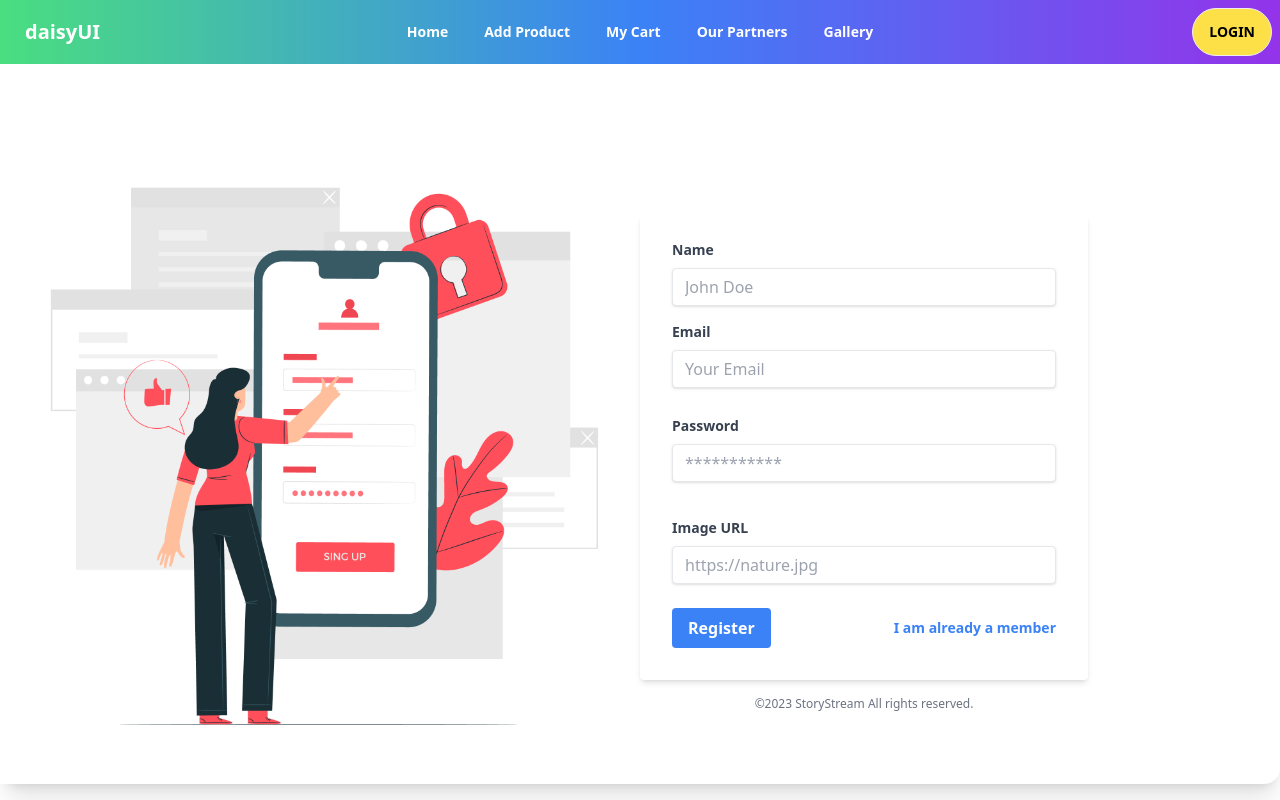
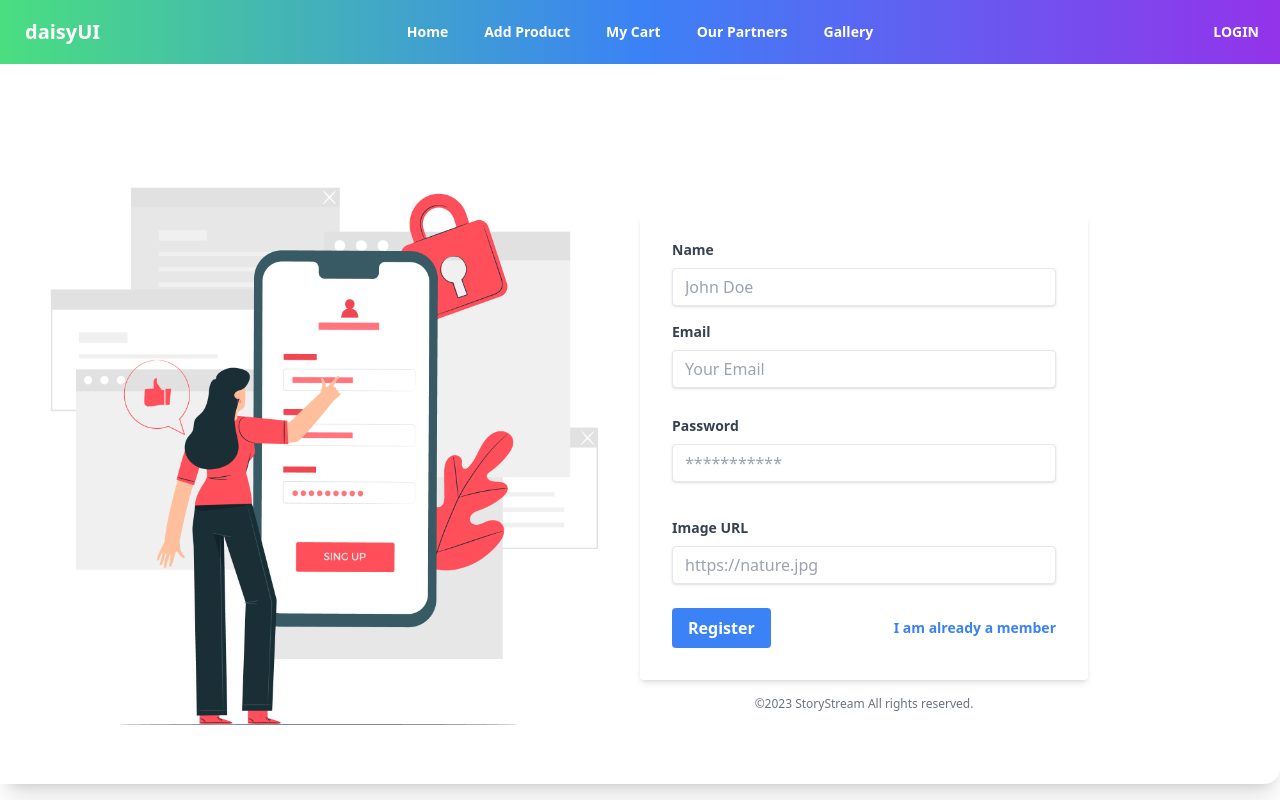
Before and after one commit to singha-saikat/StoryStream-Client, a React (Vite) app: page /signUp in a window 1280 px wide. Built offline with nearby package versions, Linux system fonts and the light colour scheme; no server answers.

Commit message:
Make navbar functional

```diff
--- a/package.json
+++ b/package.json
@@ -19,6 +19,7 @@
     "match-sorter": "^6.3.1",
     "react": "^18.2.0",
     "react-dom": "^18.2.0",
+    "react-hot-toast": "^2.4.1",
     "react-icons": "^4.11.0",
     "react-router-dom": "^6.18.0",
     "sort-by": "^1.2.0"
--- a/src/Layout/MainLayout.jsx
+++ b/src/Layout/MainLayout.jsx
@@ -1,5 +1,5 @@
 import { Outlet } from "react-router-dom";
-import Navbar from "../Shared/Navbar";
+import Navbar from "../Shared/Navbar/Navbar";
 
 
 const MainLayout = () => {
--- a/src/Login/Login.jsx
+++ b/src/Login/Login.jsx
@@ -4,6 +4,7 @@ import img1 from "../../src/assets/6310507.jpg";
 import useAuth from "../Hook/UseAuth";
 import { GoogleAuthProvider, getAuth, signInWithPopup } from "firebase/auth";
 import app from "../../Firebase/Firebase.config";
+import toast from "react-hot-toast";
 // import { AuthContext } from "../Provider/AuthProvider";
 // import { GoogleAuthProvider, getAuth, signInWithPopup } from "firebase/auth";
 // import app from "../../Firebase/Firebase.config";
@@ -27,33 +28,14 @@ const LoginPage = () => {
       .then((result) => {
         console.log(result.user);
         navigate(location?.state ? location.state : "/");
+        toast.success("Logged in successfully");
 
-        // toast.success("Logged in successfully", {
-        //   position: "top-right",
-        //   autoClose: 500,
-        //   hideProgressBar: false,
-        //   closeOnClick: true,
-        //   pauseOnHover: true,
-        //   draggable: true,
-        //   progress: undefined,
-        //   theme: "colored",
-        // });
         setTimeout(() => {
           navigate("/");
         }, 2000);
       })
       .catch((error) => {
-        console.log(error);
-        // toast.error(error.message, {
-        //   position: "top-right",
-        //   autoClose: 3000,
-        //   hideProgressBar: false,
-        //   closeOnClick: true,
-        //   pauseOnHover: true,
-        //   draggable: true,
-        //   progress: undefined,
-        //   theme: "colored",
-        // });
+        toast.error(error.message);
       });
   };
   const handleGoogleSignIn = () => {
--- a/src/Shared/Navbar.jsx
+++ /dev/null
@@ -1,54 +0,0 @@
-import { Link, NavLink } from "react-router-dom";
-
-
-
-const Navbar = () => {
-  const navLinkStyles = "text-white font-bold hover:text-yellow-300 p-2 rounded-lg transition duration-300 ease-in-out transform hover:scale-110";
-  const navLink = (
-    <div className="flex flex-col gap-5 lg:flex-row">
-      <li>
-        <NavLink to="/" className={navLinkStyles}>Home</NavLink>
-      </li>
-      <li>
-        <NavLink to="/addProduct" className={navLinkStyles}>Add Product</NavLink>
-      </li>
-      <li>
-        <NavLink to="/cart/myCart" className={navLinkStyles}>My Cart</NavLink>
-      </li>
-      <li>
-        <NavLink to="/partners" className={navLinkStyles}>Our Partners</NavLink>
-      </li>
-      <li>
-        <NavLink to="/gallery" className={navLinkStyles}>Gallery</NavLink>
-      </li>
-    </div>
-  );
-
-  return (
-    <div className="navbar bg-gradient-to-r from-green-400 via-blue-500 to-purple-600 text-white">
-      <div className="navbar-start">
-        <div className="dropdown">
-          <label tabIndex={0} className="btn btn-ghost lg:hidden">
-            <svg xmlns="http://www.w3.org/2000/svg" className="h-5 w-5" fill="none" viewBox="0 0 24 24" stroke="currentColor"><path strokeLinecap="round" strokeLinejoin="round" strokeWidth="2" d="M4 6h16M4 12h8m-8 6h16" /></svg>
-          </label>
-          <ul tabIndex={0} className="menu menu-sm dropdown-content mt-3 z-[1] shadow bg-base-100 rounded-box w-52">
-            {navLink}
-          </ul>
-        </div>
-        <a className="btn btn-ghost normal-case text-xl">daisyUI</a>
-      </div>
-      <div className="navbar-center hidden lg:flex">
-        <ul className="menu menu-horizontal p-0">
-          {navLink}
-        </ul>
-      </div>
-      <div className="navbar-end">
-        <Link to='/login' className="btn bg-yellow-300 hover:bg-yellow-500 text-black font-bold py-2 px-4 rounded-full transition duration-300 ease-in-out transform hover:scale-105">
-          Login
-        </Link>
-      </div>
-    </div>
-  );
-};
-
-export default Navbar;
--- /dev/null
+++ b/src/Shared/Navbar/Navbar.jsx
@@ -0,0 +1,109 @@
+import { NavLink } from "react-router-dom";
+import useAuth from "../../Hook/UseAuth";
+
+const Navbar = () => {
+  const { user, logout } = useAuth();
+  const navLinkStyles =
+    "text-white font-bold hover:text-yellow-300 p-2 rounded-lg transition duration-300 ease-in-out transform hover:scale-110";
+  const navLink = (
+    <div className="flex flex-col gap-5 lg:flex-row">
+      <li>
+        <NavLink to="/" className={navLinkStyles}>
+          Home
+        </NavLink>
+      </li>
+      <li>
+        <NavLink to="/addProduct" className={navLinkStyles}>
+          Add Product
+        </NavLink>
+      </li>
+      <li>
+        <NavLink to="/cart/myCart" className={navLinkStyles}>
+          My Cart
+        </NavLink>
+      </li>
+      <li>
+        <NavLink to="/partners" className={navLinkStyles}>
+          Our Partners
+        </NavLink>
+      </li>
+      <li>
+        <NavLink to="/gallery" className={navLinkStyles}>
+          Gallery
+        </NavLink>
+      </li>
+    </div>
+  );
+
+  return (
+    <div className="navbar bg-gradient-to-r from-green-400 via-blue-500 to-purple-600 text-white">
+      <div className="navbar-start">
+        <div className="dropdown">
+          <label tabIndex={0} className="btn btn-ghost lg:hidden">
+            <svg
+              xmlns="http://www.w3.org/2000/svg"
+              className="h-5 w-5"
+              fill="none"
+              viewBox="0 0 24 24"
+              stroke="currentColor"
+            >
+              <path
+                strokeLinecap="round"
+                strokeLinejoin="round"
+                strokeWidth="2"
+                d="M4 6h16M4 12h8m-8 6h16"
+              />
+            </svg>
+          </label>
+          <ul
+            tabIndex={0}
+            className="menu menu-sm dropdown-content mt-3 z-[1] shadow bg-base-100 rounded-box w-52"
+          >
+            {navLink}
+          </ul>
+        </div>
+        <a className="btn btn-ghost normal-case text-xl">daisyUI</a>
+      </div>
+      <div className="navbar-center hidden lg:flex">
+        <ul className="menu menu-horizontal p-0">{navLink}</ul>
+      </div>
+      <div className="navbar-end">
+        {user?.email ? (
+          <div className="dropdown dropdown-end ">
+            <label tabIndex={0} className="cursor-pointer">
+              <div className="avatar">
+                <div className="w-10 rounded-full">
+                  <img src={user.photoURL} />
+                </div>
+              </div>
+            </label>
+            <div
+              tabIndex={0}
+              className="dropdown-content z-[1] menu p-2 shadow bg-base-100 rounded-box w-52"
+            >
+              <p className="text-slate-800 text-center mb-2 ">User Name :{user.displayName}</p>
+
+              <div
+                onClick={logout}
+                className="cursor-pointer text-red-500  font-bold px-4 py-2 hover:bg-base-300 rounded-lg"
+              >
+                Logout
+              </div>
+            </div>
+          </div>
+        ) : (
+          <NavLink
+            to="/login"
+            className={({ isActive }) =>
+              isActive ? "btn btn-primary btn-sm" : "btn btn-ghost btn-sm"
+            }
+          >
+            Login
+          </NavLink>
+        )}
+      </div>
+    </div>
+  );
+};
+
+export default Navbar;
--- a/src/SignUp/SignUp.jsx
+++ b/src/SignUp/SignUp.jsx
@@ -5,6 +5,7 @@ import img1 from "../../src/assets/Mobile-login.jpg";
 import useAuth from "../Hook/UseAuth";
 import { useState } from "react";
 import { useNavigate } from "react-router-dom";
+import toast from "react-hot-toast";
 
 const SignUp = () => {
   const { createUser } = useAuth();
@@ -36,7 +37,8 @@ const SignUp = () => {
       return;
     }
 
-    createUser(email, password).then((userCredential) => {
+    createUser(email, password)
+      .then((userCredential) => {
         const user = userCredential.user;
         return updateProfile(user, {
           displayName: name,
@@ -45,33 +47,15 @@ const SignUp = () => {
       })
       .then(() => {
         event.target.reset();
-        // toast.success("Congratulations,  You are now part of Our Platform", {
-        //   position: "top-right",
-        //   autoClose: 1000,
-        //   hideProgressBar: false,
-        //   closeOnClick: true,
-        //   pauseOnHover: true,
-        //   draggable: true,
-        //   progress: undefined,
-        //   theme: "colored",
-        // });
+        toast.success("Congratulations,  You are now part of Our Platform!");
+
         setTimeout(() => {
-
-          navigate('/');
+          navigate("/");
         }, 2000);
       })
       .catch((error) => {
         console.log(error.massage);
-        // toast.error(error.message, {
-        //   position: "top-right",
-        //   autoClose: 5000,
-        //   hideProgressBar: false,
-        //   closeOnClick: true,
-        //   pauseOnHover: true,
-        //   draggable: true,
-        //   progress: undefined,
-        //   theme: "colored",
-        // });
+        toast.error("error.message");
       });
   };
 
--- a/src/main.jsx
+++ b/src/main.jsx
@@ -4,11 +4,13 @@ import "./index.css";
 import { RouterProvider } from "react-router-dom";
 import routes from "./Routes/index.jsx";
 import AuthProvider from "./Provider/AuthProvider.jsx";
+import { Toaster } from "react-hot-toast";
 
 ReactDOM.createRoot(document.getElementById("root")).render(
   <React.StrictMode>
     <AuthProvider>
       <RouterProvider router={routes} />
     </AuthProvider>
+    <Toaster position="top-center" reverseOrder={false} />
   </React.StrictMode>
 );
```
Also changed, not shown: 1 other file (tests, documents, lock files or other folders). Lines whose indentation alone changed are shown as unchanged.
